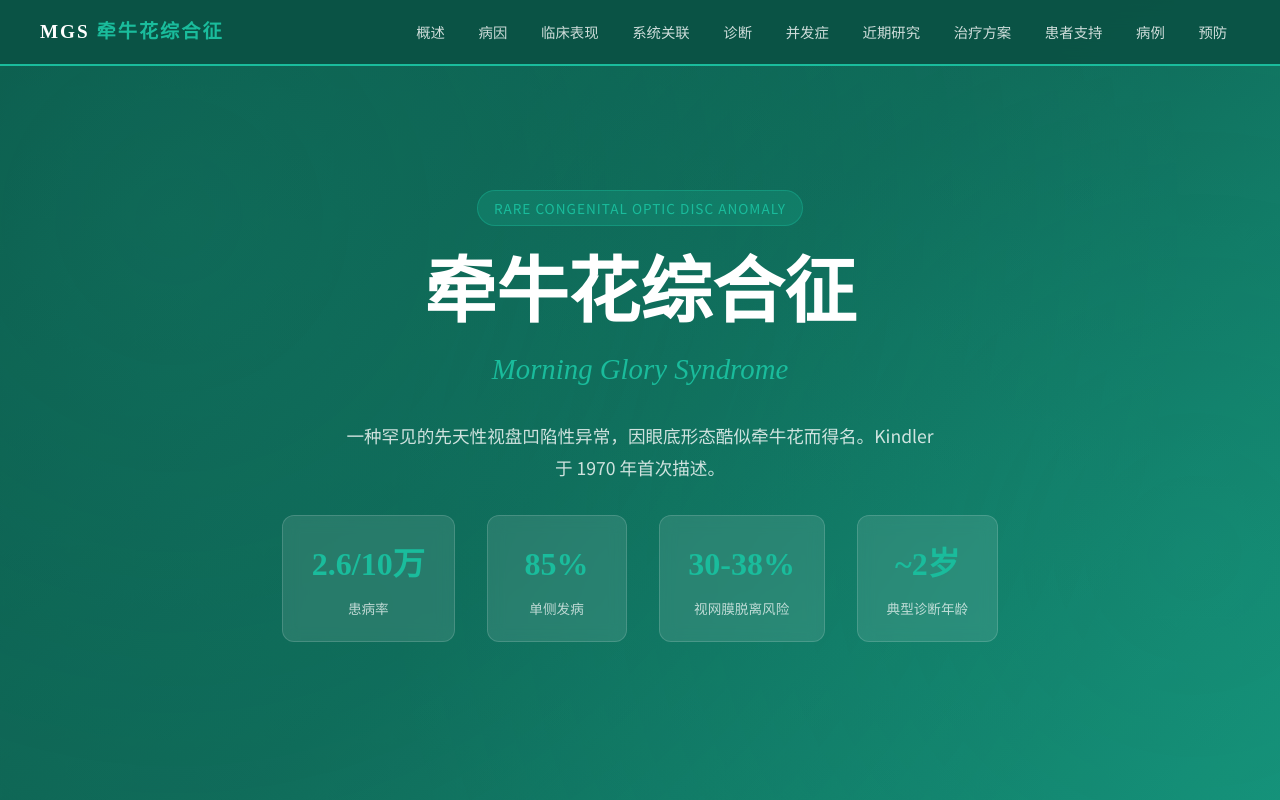
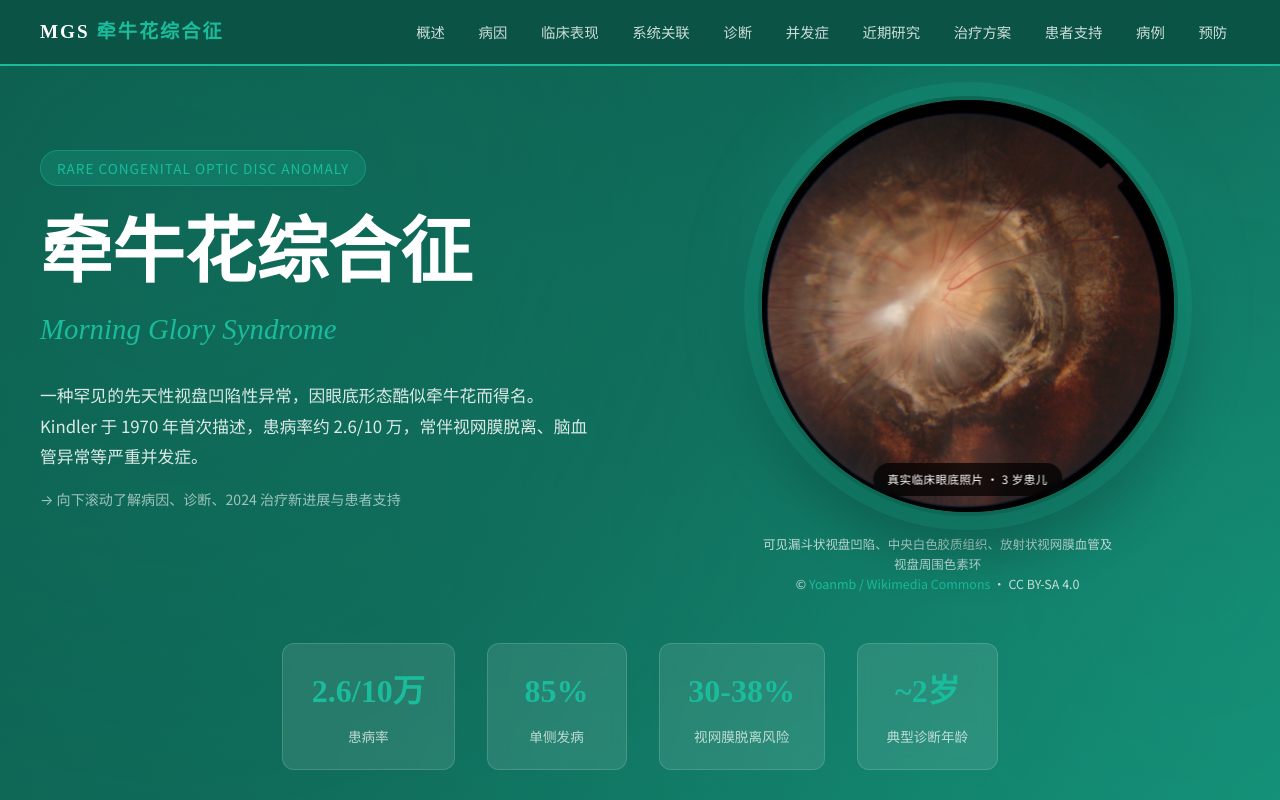
Before and after one commit to Raymond1030/morning-glory-syndrome, a plain HTML site: page index.html in a window 1280 px wide. Shown: the top 800 px of the page. Drawn offline with Linux system fonts and the light colour scheme.

Commit message:
Add real MGS fundus photo to hero section and gallery
- Replace AI-generated illustration with real clinical fundus photograph
  from Wikimedia Commons (CC BY-SA 4.0, © Yoanmb)
- Redesign hero into two-column layout featuring the photo with
  animated glow effect and attribution caption
- Update gallery and footer with proper image credits

```diff
--- a/index.html
+++ b/index.html
@@ -92,8 +92,81 @@
 
   .hero-content {
     position: relative; z-index: 2;
-    text-align: center; max-width: 800px;
-  }
+    max-width: 1200px; width: 100%;
+  }
+
+  .hero-inner {
+    display: grid;
+    grid-template-columns: 1.1fr 1fr;
+    gap: 3.5rem;
+    align-items: center;
+    margin-bottom: 3rem;
+  }
+
+  .hero-text { text-align: left; }
+
+  .hero-image {
+    display: flex;
+    justify-content: center;
+    align-items: center;
+  }
+
+  .fundus-frame {
+    position: relative;
+    width: 420px;
+    max-width: 100%;
+    aspect-ratio: 1;
+    border-radius: 50%;
+    overflow: hidden;
+    border: 4px solid rgba(26, 188, 156, 0.55);
+    box-shadow:
+      0 0 0 12px rgba(26, 188, 156, 0.12),
+      0 0 60px rgba(26, 188, 156, 0.35),
+      0 25px 60px rgba(0, 0, 0, 0.45);
+    background: #000;
+    animation: fundusGlow 4s ease-in-out infinite;
+  }
+
+  @keyframes fundusGlow {
+    0%, 100% { box-shadow: 0 0 0 12px rgba(26,188,156,0.12), 0 0 60px rgba(26,188,156,0.35), 0 25px 60px rgba(0,0,0,0.45); }
+    50%      { box-shadow: 0 0 0 16px rgba(26,188,156,0.18), 0 0 80px rgba(26,188,156,0.5),  0 25px 60px rgba(0,0,0,0.45); }
+  }
+
+  .fundus-frame img {
+    width: 100%; height: 100%;
+    object-fit: cover;
+    display: block;
+  }
+
+  .fundus-badge {
+    position: absolute;
+    bottom: 16px; left: 50%;
+    transform: translateX(-50%);
+    background: rgba(0, 0, 0, 0.7);
+    backdrop-filter: blur(6px);
+    color: #fff;
+    padding: 0.4rem 0.9rem;
+    border-radius: 16px;
+    font-size: 0.72rem;
+    letter-spacing: 0.5px;
+    white-space: nowrap;
+  }
+
+  .fundus-caption {
+    margin-top: 1.2rem;
+    text-align: center;
+    color: rgba(255, 255, 255, 0.75);
+    font-size: 0.78rem;
+    line-height: 1.6;
+    max-width: 360px;
+  }
+
+  .fundus-caption a {
+    color: var(--accent);
+    text-decoration: none;
+  }
+
+  .fundus-caption a:hover { text-decoration: underline; }
 
   .hero-badge {
     display: inline-block;
@@ -120,13 +193,17 @@
   }
 
   .hero p {
-    color: rgba(255,255,255,0.8);
-    font-size: 1.1rem; max-width: 600px; margin: 0 auto 2rem;
-  }
+    color: rgba(255,255,255,0.85);
+    font-size: 1.05rem; max-width: 560px;
+    margin: 0 0 1.8rem;
+  }
+
+  .hero-text h1,
+  .hero-text h2 { text-align: left; }
 
   .hero-stats {
     display: flex; justify-content: center; gap: 2rem;
-    flex-wrap: wrap; margin-top: 2rem;
+    flex-wrap: wrap; margin-top: 0;
   }
 
   .stat-card {
@@ -964,6 +1041,11 @@
   /* ===== RESPONSIVE ===== */
   @media (max-width: 768px) {
     nav ul { display: none; }
+    .hero-inner { grid-template-columns: 1fr; gap: 2rem; text-align: center; }
+    .hero-text { text-align: center; }
+    .hero-text h1, .hero-text h2 { text-align: center; }
+    .hero p { margin: 0 auto 1.8rem; }
+    .fundus-frame { width: 280px; }
     .overview-grid,
     .clinical-grid,
     .complication-hero,
@@ -1019,10 +1101,27 @@
 <!-- HERO -->
 <div class="hero">
   <div class="hero-content">
-    <div class="hero-badge">RARE CONGENITAL OPTIC DISC ANOMALY</div>
-    <h1>牵牛花综合征</h1>
-    <h2>Morning Glory Syndrome</h2>
-    <p>一种罕见的先天性视盘凹陷性异常，因眼底形态酷似牵牛花而得名。Kindler 于 1970 年首次描述。</p>
+    <div class="hero-inner">
+      <div class="hero-text">
+        <div class="hero-badge">RARE CONGENITAL OPTIC DISC ANOMALY</div>
+        <h1>牵牛花综合征</h1>
+        <h2>Morning Glory Syndrome</h2>
+        <p>一种罕见的先天性视盘凹陷性异常，因眼底形态酷似牵牛花而得名。Kindler 于 1970 年首次描述，患病率约 2.6/10 万，常伴视网膜脱离、脑血管异常等严重并发症。</p>
+        <p style="font-size: 0.88rem; color: rgba(255,255,255,0.6); margin-top: -0.8rem;">→ 向下滚动了解病因、诊断、2024 治疗新进展与患者支持</p>
+      </div>
+      <div class="hero-image">
+        <div>
+          <div class="fundus-frame">
+            <img src="images/mgs_real_fundus.png" alt="真实牵牛花综合征眼底照片 — 3 岁弱视患儿">
+            <div class="fundus-badge">真实临床眼底照片 · 3 岁患儿</div>
+          </div>
+          <div class="fundus-caption">
+            可见漏斗状视盘凹陷、中央白色胶质组织、放射状视网膜血管及视盘周围色素环<br>
+            © <a href="https://commons.wikimedia.org/wiki/File:Morning_glory_syndrome_retinography.png" target="_blank" rel="noopener">Yoanmb / Wikimedia Commons</a> · CC BY-SA 4.0
+          </div>
+        </div>
+      </div>
+    </div>
     <div class="hero-stats">
       <div class="stat-card">
         <span class="num">2.6/10万</span>
@@ -1821,8 +1920,8 @@
   </div>
   <div class="gallery-grid">
     <div class="gallery-item">
-      <img src="images/mgs_fundus_illustration.png" alt="MGS眼底示意图" onerror="this.parentElement.innerHTML='<div style=&quot;display:flex;align-items:center;justify-content:center;height:100%;color:rgba(255,255,255,0.5);font-size:0.9rem&quot;>眼底与牵牛花对比示意图</div>'">
-      <div class="gallery-caption">MGS眼底与牵牛花形态对比</div>
+      <img src="images/mgs_real_fundus.png" alt="真实牵牛花综合征眼底照片">
+      <div class="gallery-caption">真实 MGS 眼底照片（3 岁患儿）<br>© Yoanmb · CC BY-SA 4.0</div>
     </div>
     <div class="gallery-item">
       <img src="images/mgs_awareness_banner.png" alt="MGS宣传横幅" onerror="this.parentElement.innerHTML='<div style=&quot;display:flex;align-items:center;justify-content:center;height:100%;color:rgba(255,255,255,0.5);font-size:0.9rem&quot;>医学宣传横幅</div>'">
@@ -1874,6 +1973,11 @@
     </p>
   </div>
   <div class="copyright">
+    <p style="margin-bottom: 0.8rem;">
+      <strong>图片来源 · Image Credits：</strong>
+      眼底临床照片 © <a href="https://commons.wikimedia.org/wiki/File:Morning_glory_syndrome_retinography.png" target="_blank" rel="noopener" style="color: var(--accent);">Yoanmb / Wikimedia Commons</a>
+      （<a href="https://creativecommons.org/licenses/by-sa/4.0/" target="_blank" rel="noopener" style="color: var(--accent);">CC BY-SA 4.0</a>）· 宣传插图由本项目作者基于 PIL 与 AI 辅助生成
+    </p>
     <p>本网页仅供医学教育参考 · For Medical Education Reference Only<br>
     牵牛花综合征临床综述 · Morning Glory Syndrome Clinical Review · 2026</p>
   </div>
```
Also changed, not shown: images/mgs_fundus_illustration.png (deleted), images/mgs_real_fundus.png (added).
